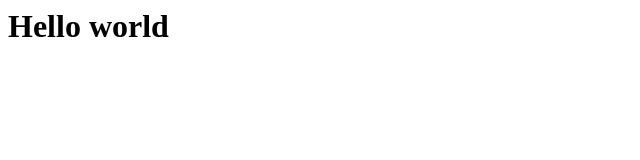
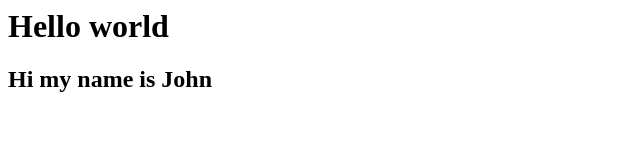
Before and after one commit to BayoAdepegba/Adebayo-Adepegba-Resume, a plain HTML site: page index.html in a window 1280 px wide. Shown: the whole page, without its empty margins (0-640 px from the left). Drawn offline with Linux system fonts and the light colour scheme.

Commit message:
Homepage

```diff
--- a/index.html
+++ b/index.html
@@ -1 +1,2 @@
 <h1> Hello world </h1>
+<h2> Hi my name is John </h2>
```
